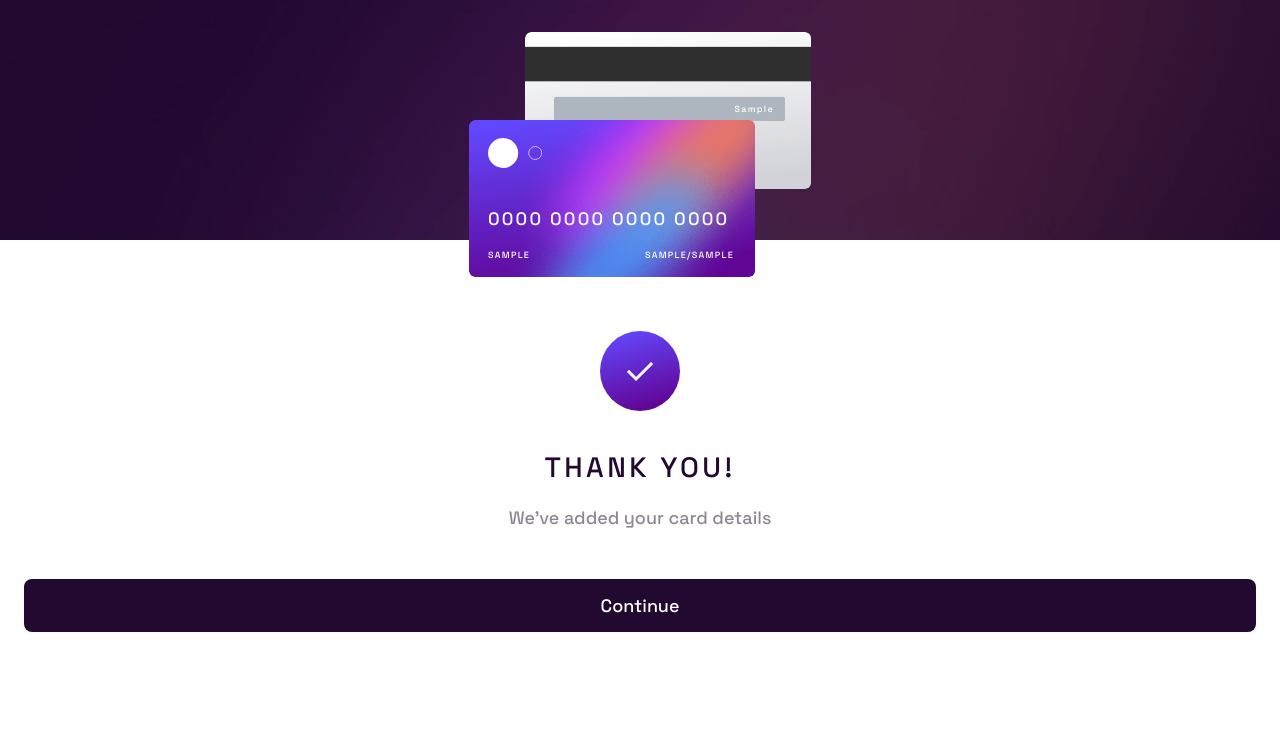
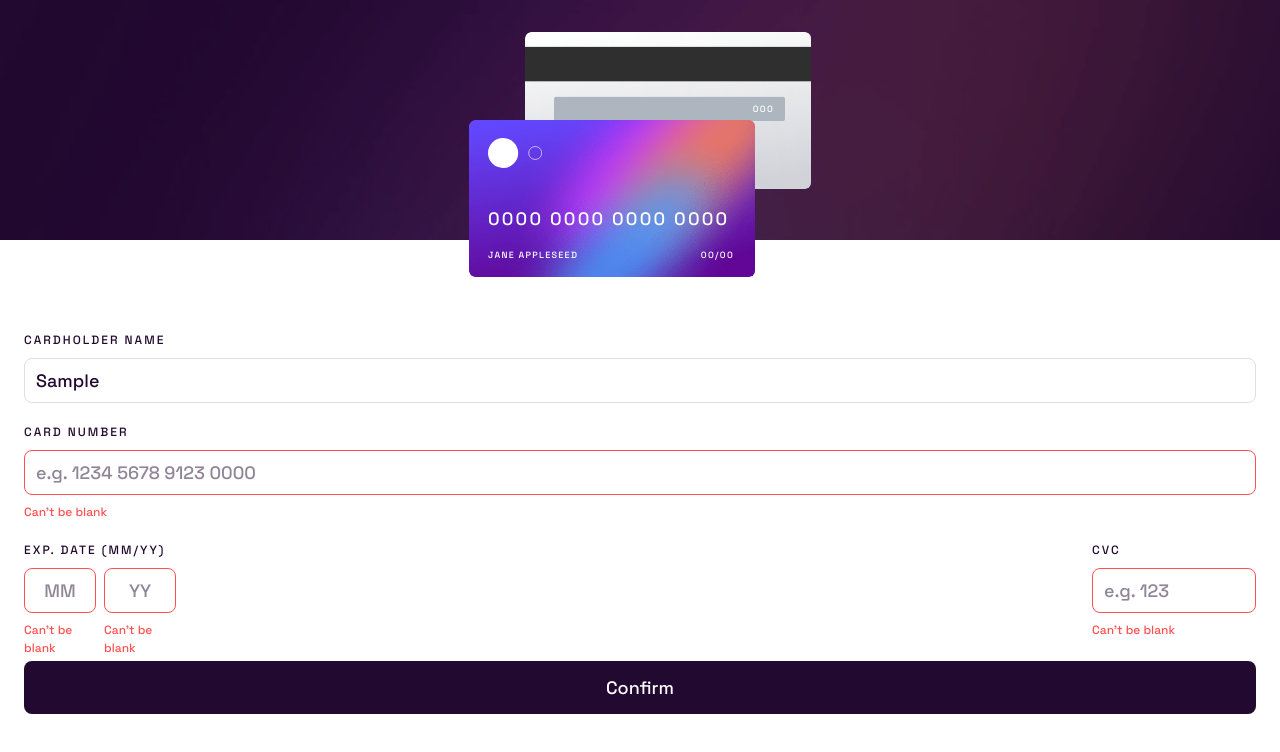
Before and after one commit to HarLey021/Interactive-Card, a React (Vite) app: page / in a window 1280 px wide. Both pictures are taken after typing "Sample", "Sample", "Sample", "Sample", "Sample" into the empty fields and a click on the button "Confirm". Shown: the top 752 px of the page. Built offline with nearby package versions, Linux system fonts and the light colour scheme.

Commit message:
add error handling

```diff
--- a/src/components/input-box/InputBox.tsx
+++ b/src/components/input-box/InputBox.tsx
@@ -1,30 +1,79 @@
+import { useState } from "react";
+
 const InputBox: React.FC<InputBoxProps> = ({
+  baseInfo,
   info,
   setInfo,
   setSubmittedInfo,
   setShowThankYou,
 }) => {
+  const [errors, setErrors] = useState<InfoInterface>(baseInfo);
+
+  const handleErrors = () => {
+    const newErrors: InfoInterface = { ...baseInfo };
+
+    if (!info.name.trim()) {
+      newErrors.name = "Can't be blank";
+    }
+
+    if (!info.cardNumber) {
+      newErrors.cardNumber = "Can't be blank";
+    } else if (info.cardNumber.length < 19) {
+      newErrors.cardNumber = "Incorrect card number, fill all digits correctly";
+    }
+
+    if (!info.month) {
+      newErrors.month = "Can't be blank";
+    } else if (info.month.length < 2) {
+      newErrors.month = "Must be 2 digits";
+    }
+
+    if (!info.year) {
+      newErrors.year = "Can't be blank";
+    } else if (info.year.length < 2) {
+      newErrors.year = "Must be 2 digits";
+    }
+
+    if (!info.cvc) {
+      newErrors.cvc = "Can't be blank";
+    } else if (info.cvc.length < 3) {
+      newErrors.cvc = "Must be 3 digits";
+    }
+
+    setErrors(newErrors);
+    return newErrors;
+  };
+
   const handleSubmit = (e: React.FormEvent<HTMLFormElement>) => {
     e.preventDefault();
+
+    const validation = handleErrors();
+    const hasErrors = Object.values(validation).some((error) => error !== "");
+    if (hasErrors) return;
+
     setSubmittedInfo(info);
-    setInfo({
-      name: "",
-      cardNumber: "",
-      month: "",
-      year: "",
-      cvc: "",
-    });
+    setInfo(baseInfo);
     setShowThankYou(true);
   };
 
   const handleChange = (e: React.ChangeEvent<HTMLInputElement>) => {
+    const digitsOnly = e.target.value.replace(/\D/g, "");
+    const lettersOnly = e.target.value.replace(/[0-9]/g, "");
+
+    if (e.target.name === "name") {
+      setInfo({ ...info, name: lettersOnly });
+      return;
+    }
+
+    if (["month", "year", "cvc"].includes(e.target.name)) {
+      setInfo({ ...info, [e.target.name]: digitsOnly });
+      return;
+    }
+
     if (e.target.name === "cardNumber") {
-      const digitsOnly = e.target.value.replace(/\D/g, ""); // remove non-digits
       const formatted = digitsOnly.match(/.{1,4}/g)?.join(" ") ?? "";
-      setInfo((info) => ({ ...info, cardNumber: formatted }));
+      setInfo({ ...info, cardNumber: formatted });
       return;
-    } else {
-      setInfo({ ...info, [e.target.name]: e.target.value });
     }
   };
 
@@ -33,6 +82,7 @@ const InputBox: React.FC<InputBoxProps> = ({
     <>
       <div className="w-full h-[464px] pt-[91px] pl-[17px] pr-[17px] desktop:w-[380px] desktop:h-[352px] desktop:p-0">
         <form onSubmit={handleSubmit} className="pl-[7px] pr-[7px] desktop:p-0">
+          <div className="mb-[20px]">
             <h1 className="text-medium text-deep-violet uppercase tracking-[2px] mb-[9px]">
               Cardholder Name
             </h1>
@@ -42,9 +92,20 @@ const InputBox: React.FC<InputBoxProps> = ({
               value={info.name}
               type="text"
               placeholder="e.g. Jane Appleseed"
-            className="w-full h-[45px] border border-Light-Grey text-deep-violet rounded-[8px] mb-[20px] py-[11px] px-[11px] text-large desktop:mb-[26px]"
+              className={`w-full h-[45px] border  text-deep-violet rounded-[8px] py-[11px] px-[11px] text-large desktop:mb-[26px] ${
+                errors.name
+                  ? "border-error-red mb-[8px]"
+                  : "border-Light-Grey mb-0"
+              }`}
             />
+            {errors.name ? (
+              <p className="text-medium text-error-red">{errors.name}</p>
+            ) : (
+              ""
+            )}
+          </div>
 
+          <div className="mb-[20px]">
             <h1 className="text-medium text-deep-violet uppercase tracking-[2px] mb-[9px]">
               Card Number
             </h1>
@@ -55,15 +116,26 @@ const InputBox: React.FC<InputBoxProps> = ({
               type="text"
               maxLength={19}
               placeholder="e.g. 1234 5678 9123 0000"
-            className="w-full h-[45px] border border-Light-Grey text-deep-violet rounded-[8px] py-[11px] px-[11px] mb-[20px] text-large desktop:mb-[26px]"
+              className={`w-full h-[45px] border border-Light-Grey text-deep-violet rounded-[8px] py-[11px] px-[11px] text-large desktop:mb-[26px] ${
+                errors.cardNumber
+                  ? "border-error-red mb-[8px]"
+                  : "border-Light-Grey mb-0"
+              }`}
             />
+            {errors.cardNumber ? (
+              <p className="text-medium text-error-red">{errors.cardNumber}</p>
+            ) : (
+              ""
+            )}
+          </div>
 
-          <div className="w-full h-[72px] mb-[28px] flex justify-between desktop:mb-[40px]">
+          <div className="w-full h-[92px] mb-[28px] flex justify-between desktop:mb-[40px]">
             <div className="w-[152px] mr-[8px] desktop:w-[170px] ">
               <h1 className="text-medium text-deep-violet uppercase tracking-[2px] mb-[9px]">
                 Exp. Date (MM/YY)
               </h1>
-              <div className="flex flex-nowrap">
+              <div className="flex flex-nowrap ">
+                <div>
                   <input
                     name="month"
                     onChange={handleChange}
@@ -71,9 +143,20 @@ const InputBox: React.FC<InputBoxProps> = ({
                     type="text"
                     maxLength={2}
                     placeholder="MM"
-                  className="w-[72px] h-[45px] border border-Light-Grey text-deep-violet rounded-[8px] py-[11px] px-[11px] text-center mr-[8px] text-large desktop:w-[80px]"
+                    className={`w-[72px] h-[45px] border border-Light-Grey text-deep-violet rounded-[8px] py-[11px] px-[11px] text-center mr-[8px] text-large desktop:w-[80px] ${
+                      errors.month
+                        ? "border-error-red mb-[8px]"
+                        : "border-Light-Grey mb-0"
+                    }`}
                   />
+                  {errors.month ? (
+                    <p className="text-medium text-error-red">{errors.month}</p>
+                  ) : (
+                    ""
+                  )}
+                </div>
 
+                <div>
                   <input
                     name="year"
                     onChange={handleChange}
@@ -81,8 +164,18 @@ const InputBox: React.FC<InputBoxProps> = ({
                     type="text"
                     maxLength={2}
                     placeholder="YY"
-                  className="w-[72px] h-[45px] border border-Light-Grey text-deep-violet rounded-[8px] py-[11px] px-[11px] text-center text-large desktop:w-[80px]"
+                    className={`w-[72px] h-[45px] border border-Light-Grey text-deep-violet rounded-[8px] py-[11px] px-[11px] text-center text-large desktop:w-[80px] ${
+                      errors.year
+                        ? "border-error-red mb-[8px]"
+                        : "border-Light-Grey mb-0"
+                    }`}
                   />
+                  {errors.year ? (
+                    <p className="text-medium text-error-red">{errors.year}</p>
+                  ) : (
+                    ""
+                  )}
+                </div>
               </div>
             </div>
 
@@ -98,8 +191,17 @@ const InputBox: React.FC<InputBoxProps> = ({
                 type="text"
                 maxLength={3}
                 placeholder="e.g. 123"
-                className="w-full h-[45px] border border-Light-Grey text-deep-violet rounded-[8px] py-[11px] px-[11px] text-large "
+                className={`w-full h-[45px] border border-Light-Grey text-deep-violet rounded-[8px] py-[11px] px-[11px] text-large ${
+                  errors.cvc
+                    ? "border-error-red mb-[8px]"
+                    : "border-Light-Grey mb-0"
+                }`}
               />
+              {errors.cvc ? (
+                <p className="text-medium text-error-red">{errors.cvc}</p>
+              ) : (
+                ""
+              )}
             </div>
           </div>
 
--- a/src/components/main page/MainPage.tsx
+++ b/src/components/main page/MainPage.tsx
@@ -5,15 +5,15 @@ import { useState } from "react";
 import ThankYou from "../thank-you/ThankYou";
 
 const MainPage: React.FC = () => {
-  const [showThankYou, setShowThankYou] = useState<boolean>(false);
-  const [info, setInfo] = useState<InfoInterface>({
+  const baseInfo = {
     name: "",
     cardNumber: "",
     month: "",
     year: "",
     cvc: "",
-  });
-
+  };
+  const [showThankYou, setShowThankYou] = useState<boolean>(false);
+  const [info, setInfo] = useState<InfoInterface>(baseInfo);
   const [submittedInfo, setSubmittedInfo] = useState<InfoInterface>();
   return (
     <>
@@ -34,6 +34,7 @@ const MainPage: React.FC = () => {
           />
         ) : (
           <InputBox
+            baseInfo={baseInfo}
             info={info}
             setInfo={setInfo}
             setSubmittedInfo={setSubmittedInfo}
--- a/src/index.css
+++ b/src/index.css
@@ -14,6 +14,7 @@ body {
   --color-deep-violet: #21092f;
   --color-Light-Grey: #dfdee0;
   --color-Dark-Grey: #8f8694;
+  --color-error-red: #ff5050;
 
   --background-image-dark-background: url("/bg-main-mobile.png");
   --background-image-card-front: url("/bg-card-front.png");
--- a/src/types.d.ts
+++ b/src/types.d.ts
@@ -7,6 +7,7 @@ interface InfoInterface {
 }
 
 interface InputBoxProps {
+  baseInfo: InfoInterface;
   info: InfoInterface;
   setInfo: React.Dispatch<React.SetStateAction<InfoInterface>>;
   setSubmittedInfo: React.Dispatch<
```
Lines whose indentation alone changed are shown as unchanged.
